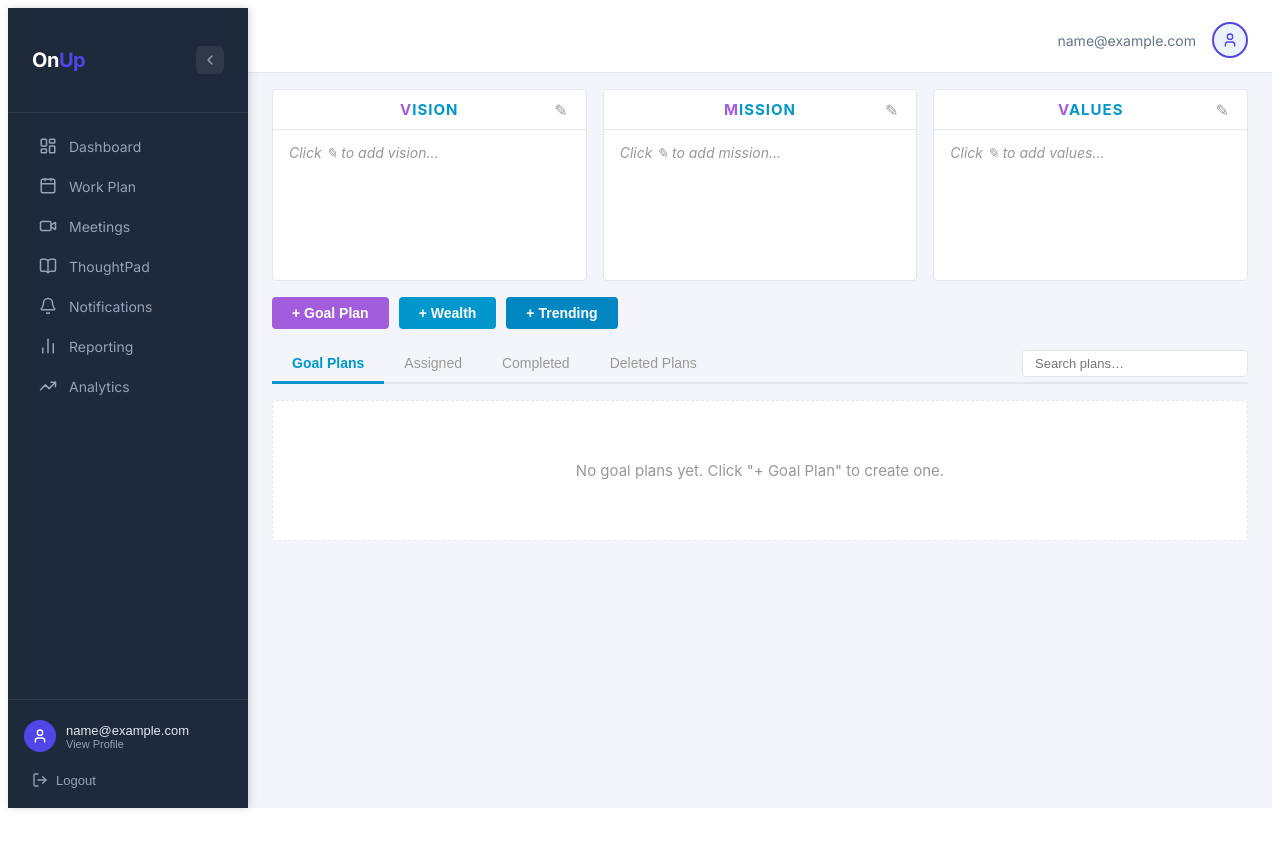
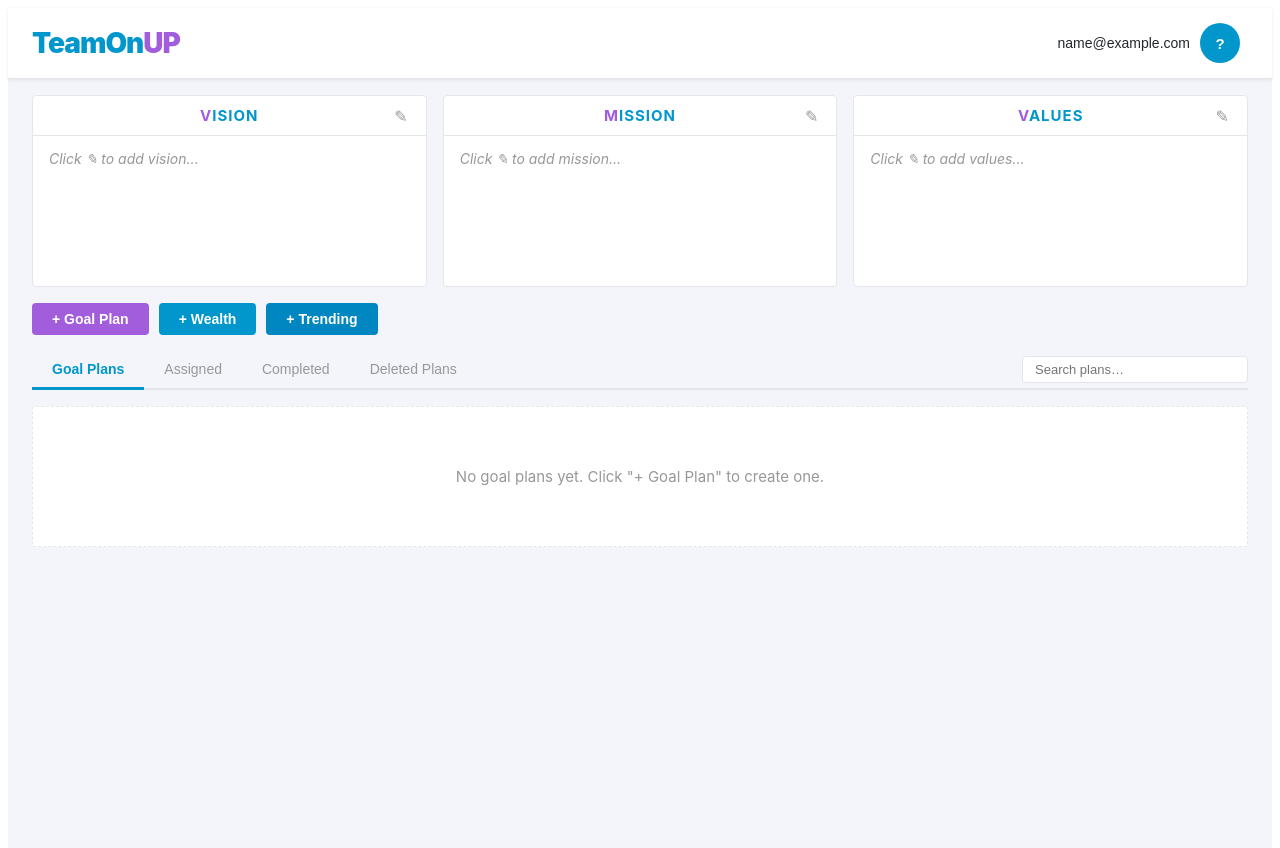
Before and after one commit to nksteve/nksteve-frontend, a React (Vite) app: page / in a window 1280 px wide. Shown: the top 848 px of the page. Before the commit the page ends 816 px from the top, so only its background shows below. Built offline with nearby package versions, Linux system fonts and the light colour scheme; sample sign-in values are in the browser's storage.

Commit message:
redesign: Layout — remove sidebar, add vembu-style top header with logo + user dropdown

```diff
--- a/src/components/layout/Layout.jsx
+++ b/src/components/layout/Layout.jsx
@@ -1,288 +1,134 @@
-import { useState } from 'react';
-import { NavLink, useNavigate } from 'react-router-dom';
-import {
-  LayoutDashboard, Calendar, Video, BookOpen, Bell, BarChart2, TrendingUp,
-  Shield, Users, GraduationCap, FileText, Upload, Building, Clock, PieChart,
-  LogOut, User, ChevronLeft, ChevronRight, Menu,
-} from 'lucide-react';
+import { useState, useRef, useEffect } from 'react';
+import { Link, useNavigate } from 'react-router-dom';
+import { useQuery } from '@tanstack/react-query';
+import * as api from '../../api/client';
 import useAuthStore from '../../store/authStore';
 
 const C = {
-  primary: '#4F46E5',
-  primaryLight: '#EEF2FF',
-  success: '#10B981',
-  warning: '#F59E0B',
-  danger: '#EF4444',
-  surface: '#FFFFFF',
-  bg: '#F8FAFC',
-  border: '#E2E8F0',
-  text: '#0F172A',
-  text2: '#64748B',
-  sidebar: '#1E293B',
-  sidebarText: '#94A3B8',
-  sidebarActive: '#4F46E5',
+  teal:     '#0197cc',
+  purple:   '#a25ddc',
+  white:    '#ffffff',
+  grey:     '#989898',
+  border:   '#e4e7ea',
+  bg:       '#f4f5fa',
+  text:     '#23282c',
+  headerBg: '#ffffff',
 };
 
-const navItems = [
-  { to: '/dashboard', label: 'Dashboard', icon: LayoutDashboard },
-  { to: '/work-plan', label: 'Work Plan', icon: Calendar },
-  { to: '/meetings', label: 'Meetings', icon: Video },
-  { to: '/thoughtpad', label: 'ThoughtPad', icon: BookOpen },
-  { to: '/notifications', label: 'Notifications', icon: Bell },
-  { to: '/reporting', label: 'Reporting', icon: BarChart2 },
-  { to: '/analytics', label: 'Analytics', icon: TrendingUp },
-];
+function UserDropdown({ user, setupData, onLogout }) {
+  const [open, setOpen] = useState(false);
+  const ref = useRef(null);
+  const navigate = useNavigate();
 
-const adminItems = [
-  { to: '/adminLandingPage', label: 'Admin Dashboard', icon: Shield },
-  { to: '/userManagement', label: 'User Management', icon: Users },
-  { to: '/training/video', label: 'Training', icon: GraduationCap },
-  { to: '/templatemanagement', label: 'Templates', icon: FileText },
-  { to: '/sftpAdmin', label: 'SFTP', icon: Upload },
-  { to: '/companymanagement', label: 'Company', icon: Building },
-  { to: '/cronmanagement', label: 'Cron Jobs', icon: Clock },
-  { to: '/analyticsAdmin', label: 'Analytics Admin', icon: PieChart },
-];
+  useEffect(() => {
+    const handler = (e) => { if (ref.current && !ref.current.contains(e.target)) setOpen(false); };
+    document.addEventListener('mousedown', handler);
+    return () => document.removeEventListener('mousedown', handler);
+  }, []);
+
+  const firstName = setupData?.firstName || '';
+  const lastName  = setupData?.lastName  || '';
+  const fullName  = [firstName, lastName].filter(Boolean).join(' ') || user?.email || '';
+  const initials  = [firstName[0], lastName[0]].filter(Boolean).join('').toUpperCase() || '?';
+
+  return (
+    <div ref={ref} style={{ position: 'relative' }}>
+      <button
+        onClick={() => setOpen(o => !o)}
+        style={{
+          display: 'flex', alignItems: 'center', gap: 10,
+          background: 'none', border: 'none', cursor: 'pointer', padding: '4px 8px',
+        }}
+      >
+        <span style={{ fontSize: 14, color: C.text }}>{fullName}</span>
+        <div style={{
+          width: 40, height: 40, borderRadius: '50%',
+          background: C.teal, display: 'flex', alignItems: 'center',
+          justifyContent: 'center', color: C.white, fontWeight: 700, fontSize: 15,
+        }}>
+          {initials}
+        </div>
+      </button>
+
+      {open && (
+        <div style={{
+          position: 'absolute', right: 0, top: '110%', background: C.white,
+          border: `1px solid ${C.border}`, borderRadius: 4, minWidth: 180,
+          boxShadow: '0 4px 16px rgba(0,0,0,.15)', zIndex: 9999,
+        }}>
+          <div style={{ padding: '10px 16px', borderBottom: `1px solid ${C.border}` }}>
+            <div style={{ fontWeight: 600, fontSize: 14, color: C.text }}>{fullName}</div>
+            <div style={{ fontSize: 12, color: C.grey }}>{user?.email}</div>
+          </div>
+          <button onClick={() => { setOpen(false); navigate('/userprofile'); }} style={dropItemStyle}>
+            My Profile
+          </button>
+          <button onClick={() => { setOpen(false); onLogout(); }} style={{ ...dropItemStyle, color: '#dc3545' }}>
+            Logout
+          </button>
+        </div>
+      )}
+    </div>
+  );
+}
+
+const dropItemStyle = {
+  display: 'block', width: '100%', textAlign: 'left',
+  background: 'none', border: 'none', cursor: 'pointer',
+  padding: '10px 16px', fontSize: 14, color: C.text,
+};
 
 export default function Layout({ children }) {
   const { user, logout } = useAuthStore();
   const navigate = useNavigate();
-  const [collapsed, setCollapsed] = useState(false);
-  const isAdmin = user?.securityToken !== undefined && Number(user.securityToken) <= 2;
 
-  const sidebarW = collapsed ? 64 : 240;
+  const { data: setupData } = useQuery({
+    queryKey: ['entitySetup', user?.entityId],
+    queryFn: () => api.getEntitySetup(user?.entityId),
+    enabled: !!user?.entityId,
+    select: r => r.data?.entity || {},
+    staleTime: 5 * 60 * 1000,
+  });
+
+  const isAdmin = user?.securityToken && Number(user.securityToken) <= 2;
+
+  const handleLogout = () => {
+    logout();
+    navigate('/login');
+  };
+
+  const companyName = setupData?.companyName || '';
 
   return (
-    <div style={{ display: 'flex', height: '100vh', background: C.bg, fontFamily: "'Inter', -apple-system, sans-serif" }}>
-      {/* Sidebar */}
-      <aside style={{
-        width: sidebarW,
-        minWidth: sidebarW,
-        background: C.sidebar,
-        display: 'flex',
-        flexDirection: 'column',
-        transition: 'width 0.2s ease',
-        overflow: 'hidden',
-        zIndex: 100,
-        boxShadow: '2px 0 8px rgba(0,0,0,0.15)',
+    <div style={{ minHeight: '100vh', background: C.bg, fontFamily: 'acumin-pro, -apple-system, sans-serif' }}>
+      {/* ── Top Header ────────────────────────────────────────────────────────── */}
+      <header style={{
+        position: 'sticky', top: 0, zIndex: 1000,
+        background: C.headerBg, borderBottom: `1px solid ${C.border}`,
+        height: 70, display: 'flex', alignItems: 'center',
+        padding: '0 24px', justifyContent: 'space-between',
+        boxShadow: '0 1px 4px rgba(0,0,0,.08)',
       }}>
         {/* Logo */}
-        <div style={{
-          padding: collapsed ? '20px 0' : '20px 24px',
-          display: 'flex',
-          alignItems: 'center',
-          justifyContent: collapsed ? 'center' : 'space-between',
-          borderBottom: '1px solid rgba(255,255,255,0.08)',
-          minHeight: 64,
-        }}>
-          {!collapsed && (
-            <span style={{ color: '#FFFFFF', fontWeight: 700, fontSize: 20, letterSpacing: '-0.5px' }}>
-              On<span style={{ color: C.primary }}>Up</span>
-            </span>
+        <Link to="/dashboard" style={{ textDecoration: 'none', display: 'flex', alignItems: 'center' }}>
+          <span style={{ fontSize: 28, fontWeight: 900, letterSpacing: -1, color: C.teal }}>
+            TeamOn<span style={{ color: C.purple }}>UP</span>
+          </span>
+        </Link>
+
+        {/* Right side */}
+        <div style={{ display: 'flex', alignItems: 'center', gap: 24 }}>
+          {companyName && (
+            <span style={{ fontSize: 14, color: C.grey }}>{companyName}</span>
           )}
-          <button
-            onClick={() => setCollapsed(!collapsed)}
-            style={{
-              background: 'rgba(255,255,255,0.08)',
-              border: 'none',
-              borderRadius: 6,
-              padding: 6,
-              cursor: 'pointer',
-              color: C.sidebarText,
-              display: 'flex',
-              alignItems: 'center',
-            }}
-          >
-            {collapsed ? <ChevronRight size={16} /> : <ChevronLeft size={16} />}
-          </button>
+          <UserDropdown user={user} setupData={setupData} onLogout={handleLogout} />
         </div>
+      </header>
 
-        {/* Nav */}
-        <nav style={{ flex: 1, overflowY: 'auto', padding: '12px 0' }}>
-          {navItems.map(({ to, label, icon: Icon }) => (
-            <NavItem key={to} to={to} label={label} Icon={Icon} collapsed={collapsed} />
-          ))}
-
-          {isAdmin && (
-            <>
-              <div style={{
-                margin: '12px 16px',
-                borderTop: '1px solid rgba(255,255,255,0.08)',
-                paddingTop: 12,
-              }}>
-                {!collapsed && (
-                  <span style={{ color: 'rgba(148,163,184,0.6)', fontSize: 10, fontWeight: 600, textTransform: 'uppercase', letterSpacing: 1 }}>
-                    Admin
-                  </span>
-                )}
-              </div>
-              {adminItems.map(({ to, label, icon: Icon }) => (
-                <NavItem key={to} to={to} label={label} Icon={Icon} collapsed={collapsed} />
-              ))}
-            </>
-          )}
-        </nav>
-
-        {/* User section */}
-        <div style={{
-          borderTop: '1px solid rgba(255,255,255,0.08)',
-          padding: collapsed ? '12px 0' : '12px 16px',
-        }}>
-          {!collapsed && (
-            <button
-              onClick={() => navigate('/userprofile')}
-              style={{
-                display: 'flex',
-                alignItems: 'center',
-                gap: 10,
-                width: '100%',
-                background: 'transparent',
-                border: 'none',
-                cursor: 'pointer',
-                padding: '8px 0',
-                marginBottom: 4,
-              }}
-            >
-              <div style={{
-                width: 32,
-                height: 32,
-                borderRadius: '50%',
-                background: C.primary,
-                display: 'flex',
-                alignItems: 'center',
-                justifyContent: 'center',
-                flexShrink: 0,
-              }}>
-                <User size={16} color="#fff" />
-              </div>
-              <div style={{ textAlign: 'left', overflow: 'hidden' }}>
-                <div style={{ color: '#E2E8F0', fontSize: 13, fontWeight: 500, whiteSpace: 'nowrap', overflow: 'hidden', textOverflow: 'ellipsis', maxWidth: 140 }}>
-                  {user?.email || 'User'}
-                </div>
-                <div style={{ color: C.sidebarText, fontSize: 11 }}>View Profile</div>
-              </div>
-            </button>
-          )}
-          {collapsed && (
-            <button
-              onClick={() => navigate('/userprofile')}
-              style={{
-                display: 'flex',
-                alignItems: 'center',
-                justifyContent: 'center',
-                width: '100%',
-                background: 'transparent',
-                border: 'none',
-                cursor: 'pointer',
-                padding: '8px 0',
-                marginBottom: 4,
-              }}
-            >
-              <div style={{ width: 32, height: 32, borderRadius: '50%', background: C.primary, display: 'flex', alignItems: 'center', justifyContent: 'center' }}>
-                <User size={16} color="#fff" />
-              </div>
-            </button>
-          )}
-          <button
-            onClick={() => { logout(); navigate('/login'); }}
-            style={{
-              display: 'flex',
-              alignItems: 'center',
-              justifyContent: collapsed ? 'center' : 'flex-start',
-              gap: 8,
-              width: '100%',
-              background: 'transparent',
-              border: 'none',
-              cursor: 'pointer',
-              padding: '8px',
-              borderRadius: 6,
-              color: C.sidebarText,
-              fontSize: 13,
-              transition: 'background 0.15s',
-            }}
-            onMouseEnter={e => e.currentTarget.style.background = 'rgba(239,68,68,0.12)'}
-            onMouseLeave={e => e.currentTarget.style.background = 'transparent'}
-          >
-            <LogOut size={16} />
-            {!collapsed && <span>Logout</span>}
-          </button>
-        </div>
-      </aside>
-
-      {/* Main content */}
-      <div style={{ flex: 1, display: 'flex', flexDirection: 'column', overflow: 'hidden' }}>
-        {/* Top header */}
-        <header style={{
-          background: C.surface,
-          borderBottom: `1px solid ${C.border}`,
-          padding: '0 24px',
-          height: 64,
-          display: 'flex',
-          alignItems: 'center',
-          justifyContent: 'flex-end',
-          gap: 16,
-          flexShrink: 0,
-        }}>
-          <span style={{ color: C.text2, fontSize: 14 }}>{user?.email}</span>
-          <button
-            onClick={() => navigate('/userprofile')}
-            style={{
-              width: 36,
-              height: 36,
-              borderRadius: '50%',
-              background: C.primaryLight,
-              border: `2px solid ${C.primary}`,
-              display: 'flex',
-              alignItems: 'center',
-              justifyContent: 'center',
-              cursor: 'pointer',
-              color: C.primary,
-            }}
-          >
-            <User size={16} />
-          </button>
-        </header>
-
-        {/* Page content */}
-        <main style={{ flex: 1, overflowY: 'auto', padding: 0 }}>
-          {children}
-        </main>
-      </div>
+      {/* ── Page content ──────────────────────────────────────────────────────── */}
+      <main>
+        {children}
+      </main>
     </div>
   );
 }
-
-function NavItem({ to, label, Icon, collapsed }) {
-  return (
-    <NavLink
-      to={to}
-      style={({ isActive }) => ({
-        display: 'flex',
-        alignItems: 'center',
-        gap: collapsed ? 0 : 12,
-        justifyContent: collapsed ? 'center' : 'flex-start',
-        padding: collapsed ? '10px 0' : '10px 20px',
-        margin: '2px 8px',
-        borderRadius: 8,
-        textDecoration: 'none',
-        color: isActive ? '#FFFFFF' : '#94A3B8',
-        background: isActive ? 'rgba(79,70,229,0.25)' : 'transparent',
-        fontWeight: isActive ? 600 : 400,
-        fontSize: 14,
-        transition: 'all 0.15s',
-        borderLeft: isActive ? `3px solid #4F46E5` : '3px solid transparent',
-      })}
-      onMouseEnter={e => {
-        if (!e.currentTarget.classList.contains('active')) {
-          e.currentTarget.style.background = 'rgba(255,255,255,0.06)';
-        }
-      }}
-      onMouseLeave={e => {
-        // Let NavLink handle active styles
-      }}
-    >
-      <Icon size={18} style={{ flexShrink: 0 }} />
-      {!collapsed && <span style={{ whiteSpace: 'nowrap' }}>{label}</span>}
-    </NavLink>
-  );
-}
```
